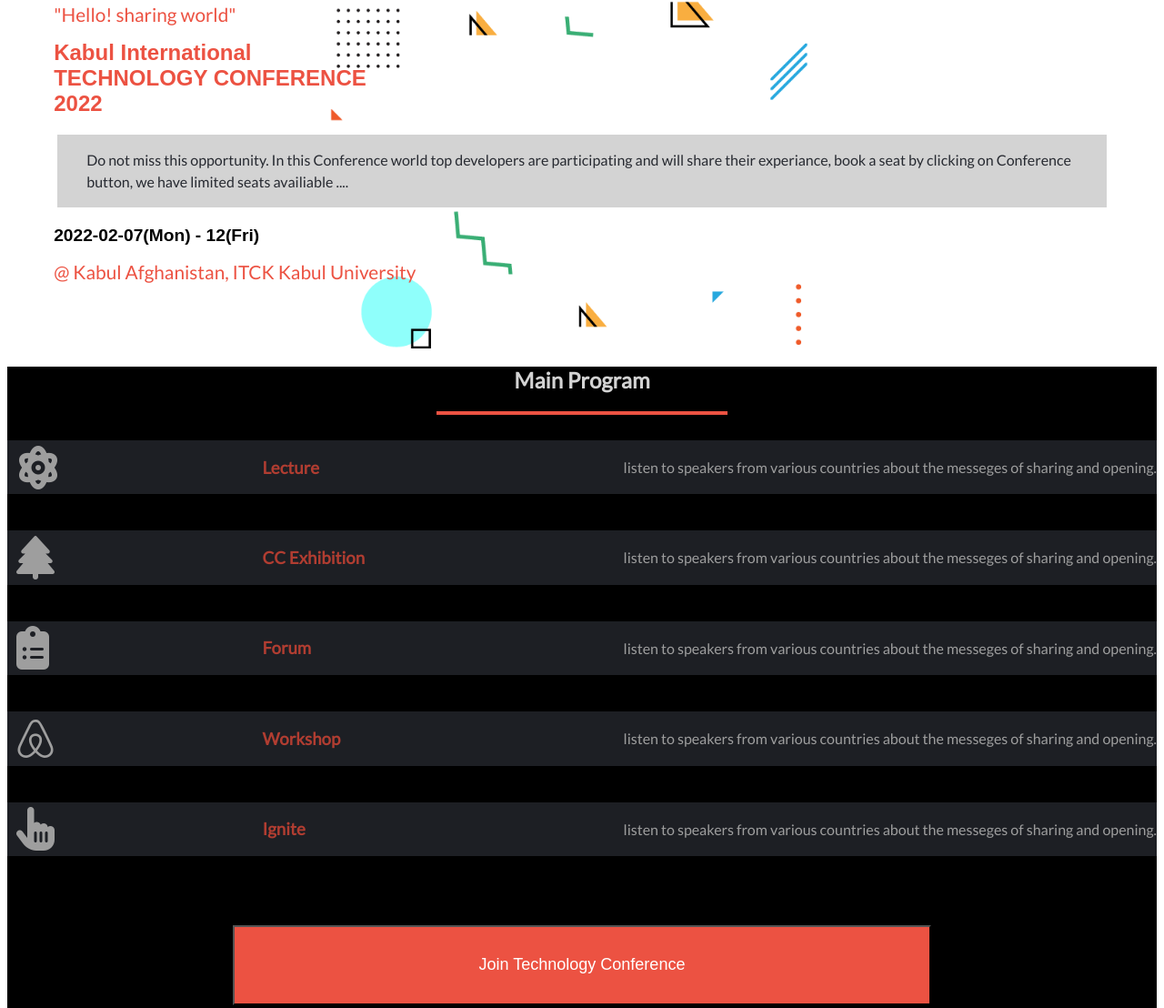
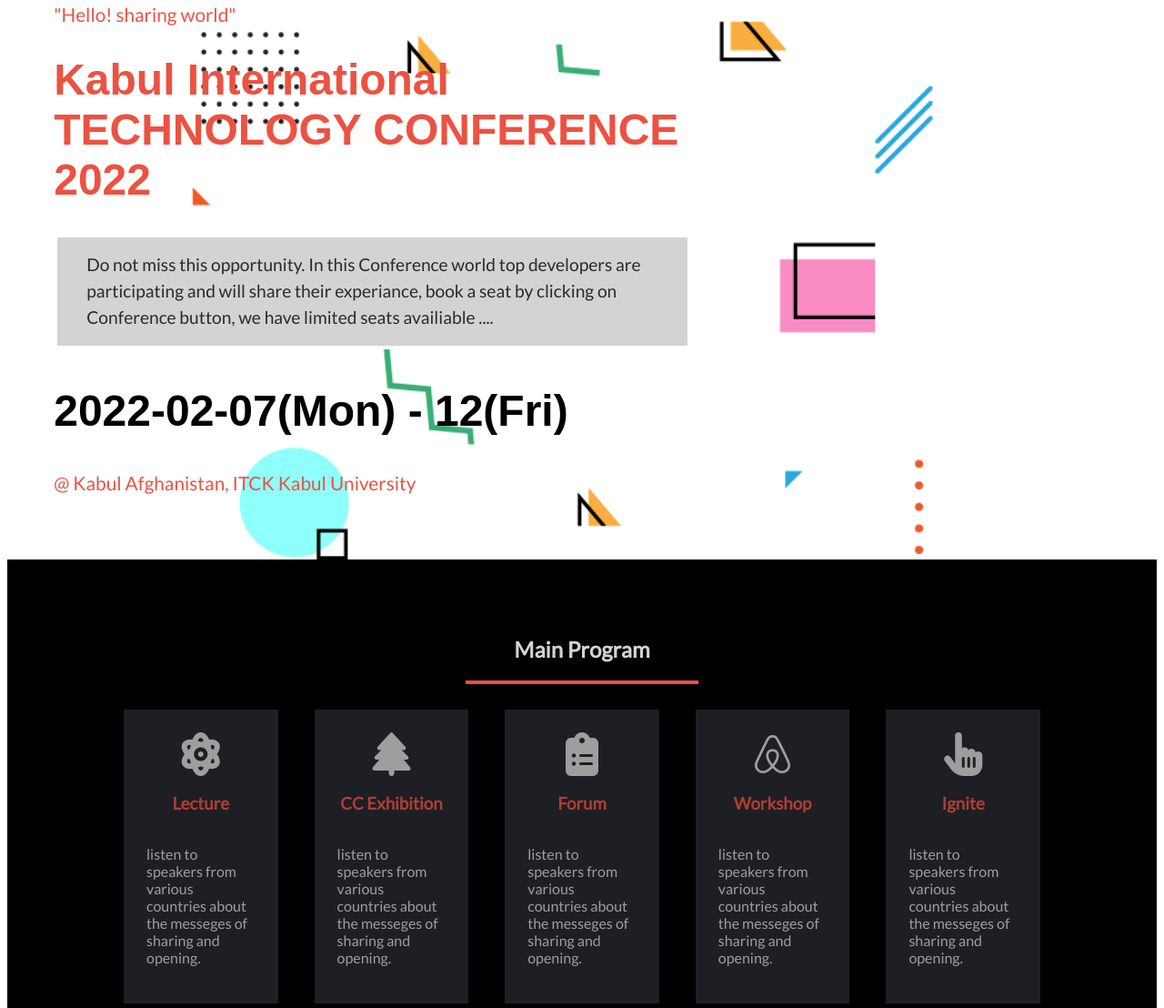
Before and after one commit to miftah1991/Technology-Conference-, a website: page index.html in a window 1280 px wide. Shown: the part 214-1322 px from the top of the page at 91% size. Drawn offline with Linux system fonts and the light colour scheme; a web font is replaced by a local one.

Commit message:
Aligned program for desktop version

```diff
--- a/style/style.css
+++ b/style/style.css
@@ -279,4 +279,40 @@
   padding: 10px;
 }
 
+.header-content h1{
+  font-size: 3rem;
 }
+.header-content{
+  padding-right: 40vw;
+}
+.header-desc{
+  line-height: 14px;
+  font-size: 1.2rem;
+}
+.header-content h2{
+  font-size: 3rem;
+}
+.program-section{
+  gap: 2.5vh;
+    padding: 8vh 10vw 18vh 10vw;
+    color: #d3d3d3;
+
+}
+.program-data{
+  display: flex;
+  flex-direction: row;
+}
+.program{
+  display: flex;
+  flex-direction: column;
+  justify-content: center;
+  padding: 25px;
+}
+.program .program-icon {
+  padding-left: 0;
+  width: auto;
+}
+.program .program-title {
+  width: auto;
+}
+}
```
